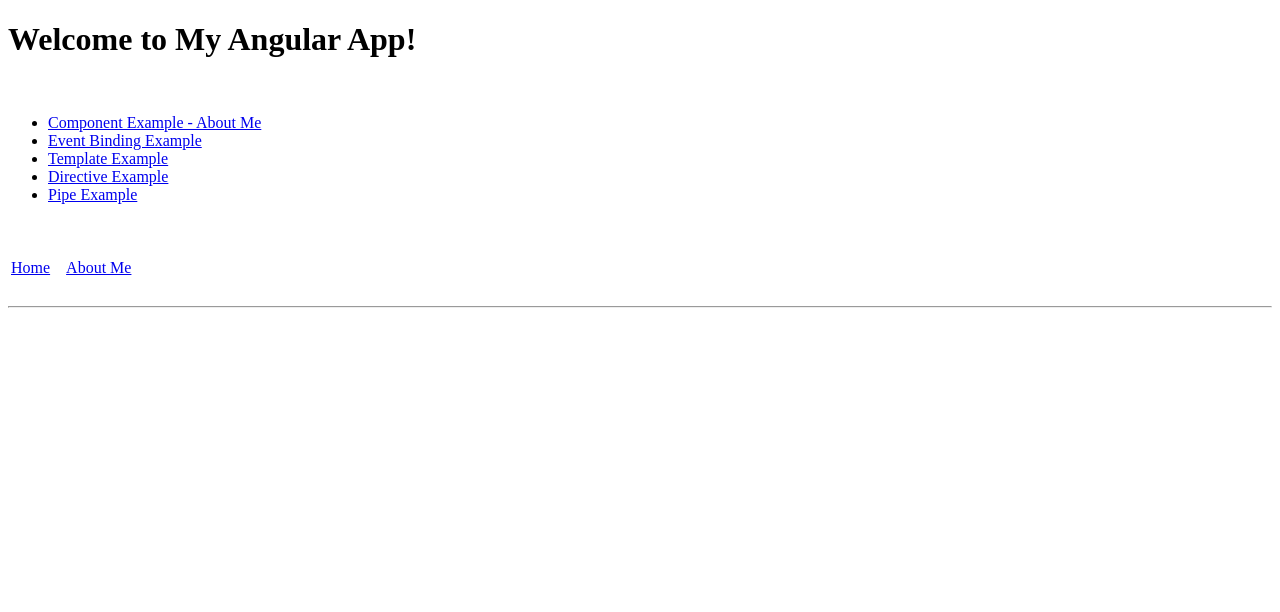
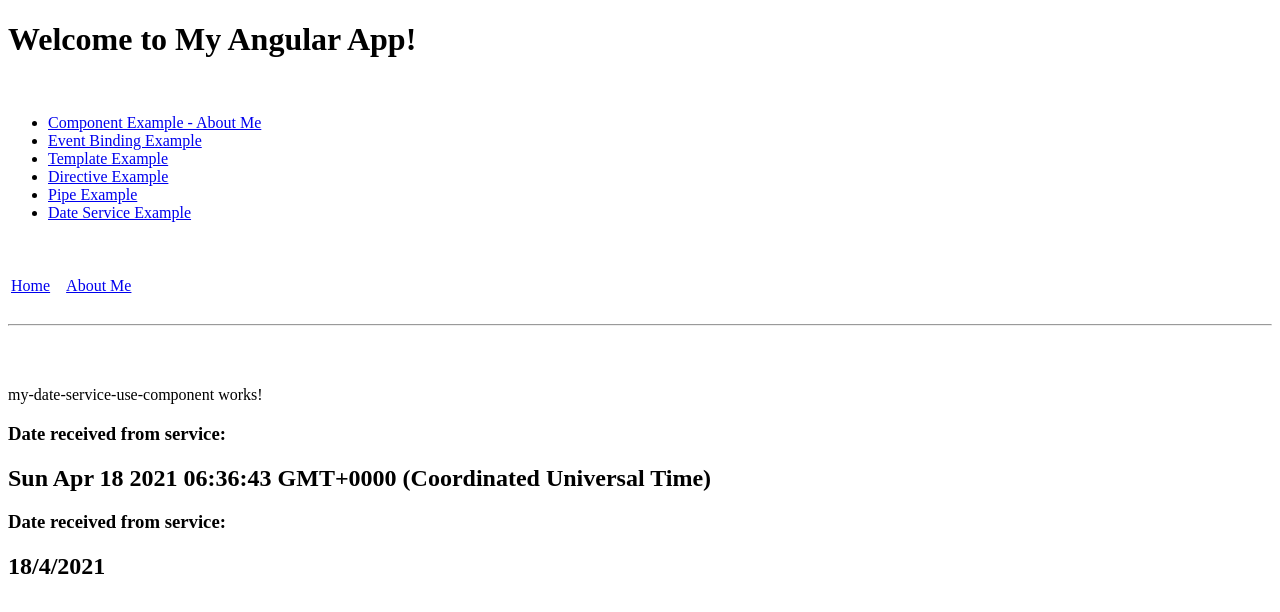
Before and after one commit to mahendra-s/my-angular-practice-app, an Angular app: page /service-example in a window 1280 px wide. Before the commit this address led to /. Shown: the top 612 px of the page. Built offline with nearby package versions, Linux system fonts and the light colour scheme.

Commit message:
Service Example Date-service added

```diff
--- a/src/app/app-routing.module.ts
+++ b/src/app/app-routing.module.ts
@@ -5,6 +5,7 @@ import { AboutMeComponent } from './about-me/about-me.component';
 import { EventBindingExampleComponent } from './event-binding-example/event-binding-example.component';
 import { TemplateExampleComponent } from './template-example/template-example.component';
 import { PipeExampleComponent } from './pipe-example/pipe-example.component';
+import { MyDateServiceUseComponentComponent } from './my-date-service-use-component/my-date-service-use-component.component';
 
 const routes: Routes = [
   {path: 'home', component: HomeComponent}
@@ -13,6 +14,7 @@ const routes: Routes = [
   , {path: 'template-example', component: TemplateExampleComponent}
   , {path: 'directive-example', component: TemplateExampleComponent}
   , {path: 'pipe-example', component: PipeExampleComponent}
+  , {path: 'service-example', component: MyDateServiceUseComponentComponent}
 ];
 
 @NgModule({
--- a/src/app/app.module.ts
+++ b/src/app/app.module.ts
@@ -10,6 +10,8 @@ import { TemplateExampleComponent } from './template-example/template-example.co
 import { DirectiveExampleDirective } from './directive-example.directive';
 import { PipeExampleComponent } from './pipe-example/pipe-example.component';
 import { PipModule } from './pipe-module/pip-module';
+import { MyDateServiceUseComponentComponent } from './my-date-service-use-component/my-date-service-use-component.component';
+import { ServicesModule } from './services-module/services-module';
 
 @NgModule({
   declarations: [
@@ -19,12 +21,13 @@ import { PipModule } from './pipe-module/pip-module';
     , EventBindingExampleComponent
     , TemplateExampleComponent
     , DirectiveExampleDirective
-    , PipeExampleComponent
+    , PipeExampleComponent, MyDateServiceUseComponentComponent
   ],
   imports: [
     BrowserModule
     , AppRoutingModule
     , PipModule
+    , ServicesModule
   ],
   bootstrap: [HomeComponent]
 })
--- a/src/app/home/home.component.html
+++ b/src/app/home/home.component.html
@@ -9,6 +9,7 @@
     <li><a routerLink="/template-example">Template Example</a></li>
     <li><a routerLink="/directive-example">Directive Example</a></li>
     <li><a routerLink="/pipe-example">Pipe Example</a></li>
+    <li><a routerLink="/service-example">Date Service Example</a></li>
   </ul>
   <br/><br/>
   <table>
--- /dev/null
+++ b/src/app/my-date-service-use-component/my-date-service-use-component.component.html
@@ -0,0 +1,4 @@
+<p>my-date-service-use-component works!</p>
+
+<h3> Date received from service:</h3><h2>{{dateFromService}} </h2>
+<h3> Date received from service:</h3><h2>{{dateFromService|date:'d/M/y'}} </h2>
--- /dev/null
+++ b/src/app/my-date-service-use-component/my-date-service-use-component.component.ts
@@ -0,0 +1,20 @@
+import { Component, OnInit } from '@angular/core';
+import { MyDateServiceService } from '../services-module/my-date-service.service';
+
+@Component({
+  selector: 'app-my-date-service-use-component',
+  templateUrl: './my-date-service-use-component.component.html',
+  styleUrls: ['./my-date-service-use-component.component.css']
+})
+export class MyDateServiceUseComponentComponent implements OnInit {
+
+  // @ts-ignore
+  dateFromService;
+
+  constructor(private dateServiceService: MyDateServiceService) { }
+
+  ngOnInit(): void {
+    this.dateFromService = this.dateServiceService.getTodayDate();
+  }
+
+}
--- /dev/null
+++ b/src/app/services-module/my-date-service.service.ts
@@ -0,0 +1,12 @@
+import { Injectable } from '@angular/core';
+
+@Injectable({
+  providedIn: 'root'
+})
+export class MyDateServiceService {
+  constructor() {}
+
+  getTodayDate(): Date {
+    return new Date();
+  }
+}
--- /dev/null
+++ b/src/app/services-module/services-module.ts
@@ -0,0 +1,4 @@
+import { NgModule } from '@angular/core';
+
+@NgModule()
+export class ServicesModule {}
```
Also changed, not shown: src/app/my-date-service-use-component/my-date-service-use-component.component.css (added), 2 other files (tests, documents, lock files or other folders).
